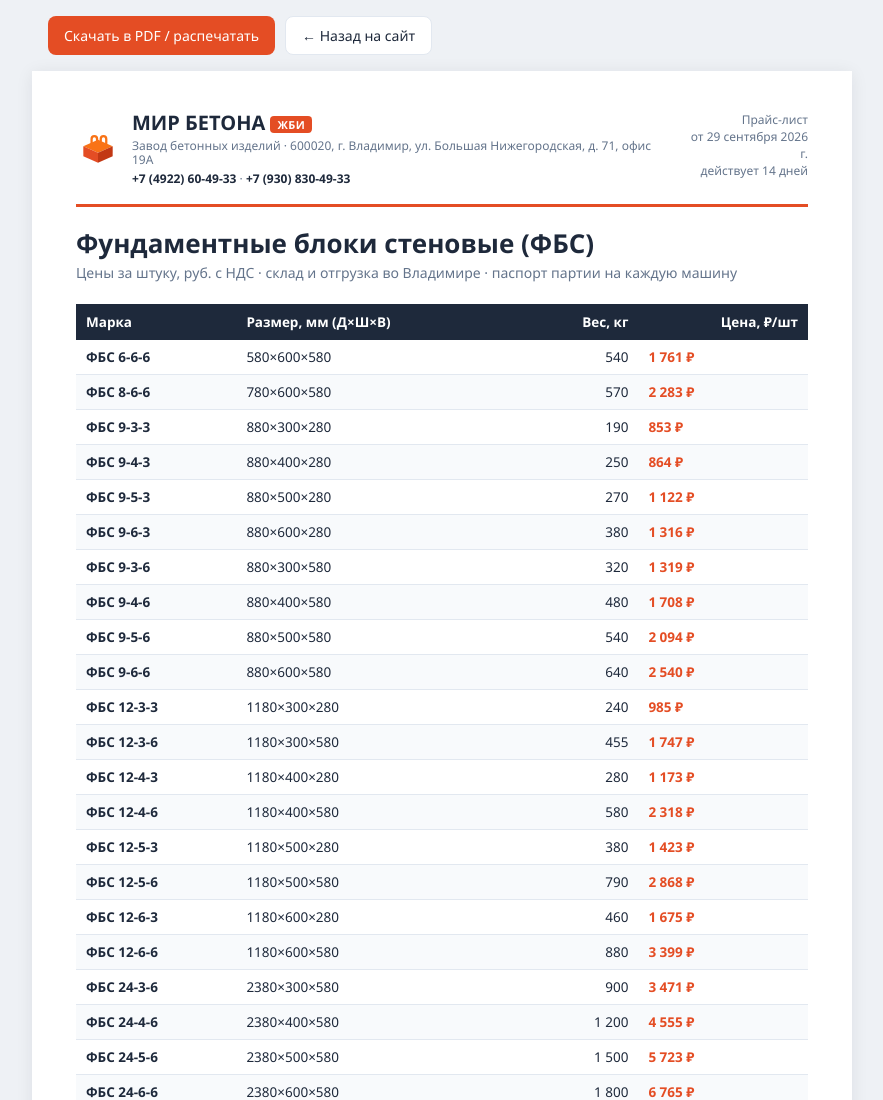
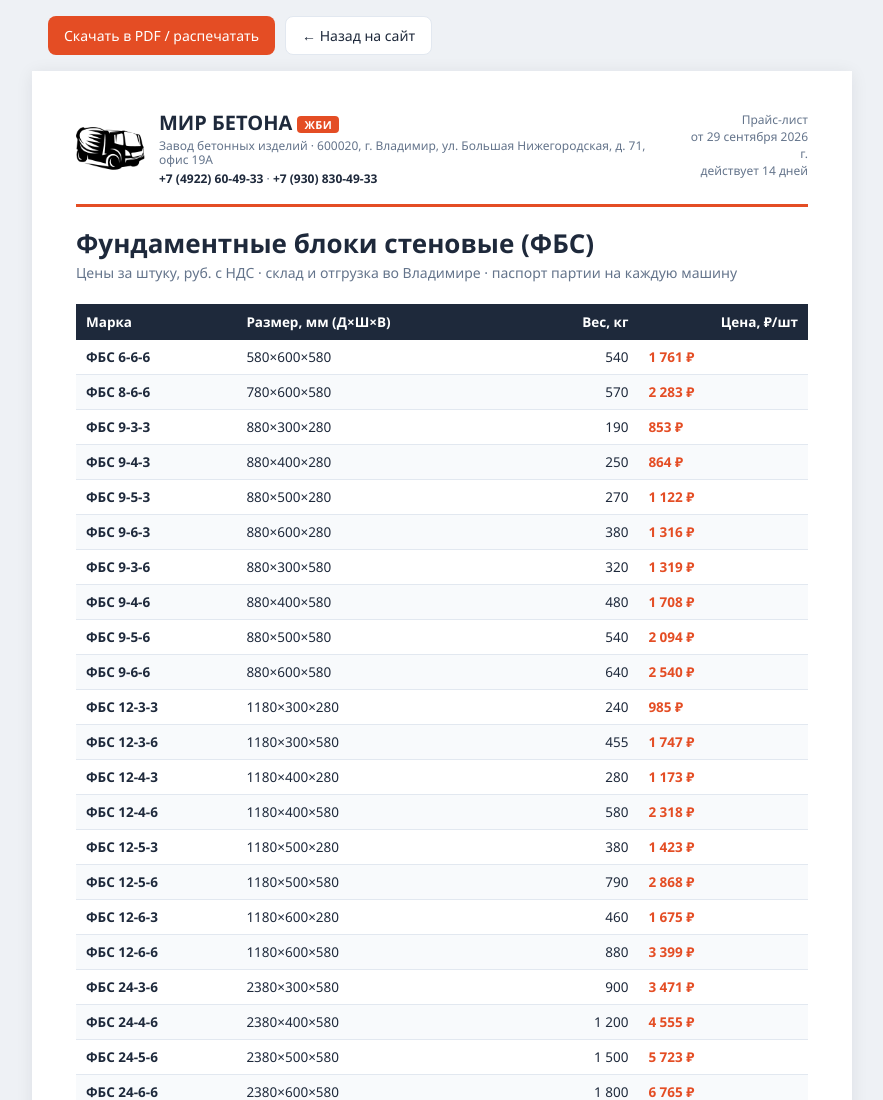
Before and after one commit to altairstudio-ru/zbi-mir-betona33-ru, an Astro site: page /price-list in a window 1280 px wide. Shown: the top 1100 px of the page, without its empty margins (198-1081 px from the left). Built offline with nearby package versions, Linux system fonts and the light colour scheme; Astro itself is replaced by a stand-in of ours.

Commit message:
feat(ЖБИ): миксер-логотип в прайс-листе и письме с прайсом; режим 7:00–20:00 в письме
- price-list.astro: старый SVG-блок ФБС заменён на /mixer-dark.png
- lead.php: в шапку письма добавлен /mixer-light.png (по URL с домена),
  «Пн–Пт 8:00–17:00» → «Ежедневно 7:00–20:00» (рассинхрон с Ж-2)

```diff
--- a/src/pages/price-list.astro
+++ b/src/pages/price-list.astro
@@ -66,13 +66,7 @@ const fmt = (n: number) => n.toLocaleString('ru-RU');
   <div class="sheet">
     <header>
       <div class="brand-row">
-        <svg width="44" height="44" viewBox="0 0 48 48" fill="none" xmlns="http://www.w3.org/2000/svg" style="flex-shrink:0" aria-hidden="true">
-          <path d="M17 18V13C17 11.3431 18.3431 10 20 10C21.6569 10 23 11.3431 23 13V15.5" stroke="#F97316" stroke-width="2.5" stroke-linecap="round"/>
-          <path d="M27 15.5V13C27 11.3431 28.3431 10 30 10C31.6569 10 33 11.3431 33 13V18" stroke="#F97316" stroke-width="2.5" stroke-linecap="round"/>
-          <path d="M24 14L40 21L24 28L8 21L24 14Z" fill="#F97316"/>
-          <path d="M8 21L24 28V39L8 32V21Z" fill="#E44D24"/>
-          <path d="M24 28L40 21V32L24 39V28Z" fill="#C23814"/>
-        </svg>
+        <img src="/mixer-dark.png" alt="" width="71" height="44" style="flex-shrink:0" />
         <div class="brand">МИР БЕТОНА <span class="brand-badge">ЖБИ</span><small>Завод бетонных изделий · 600020, г. Владимир, ул. Большая Нижегородская, д. 71, офис 19А</small><small><a href="tel:+74922604933" style="color:var(--ink);text-decoration:none;font-weight:700">+7 (4922) 60-49-33</a> · <a href="tel:+79308304933" style="color:var(--ink);text-decoration:none;font-weight:700">+7 (930) 830-49-33</a></small></div>
       </div>
       <div class="doc-meta">Прайс-лист<br/>от {today}<br/>действует 14 дней</div>
```
Also changed, not shown: 1 other file.
